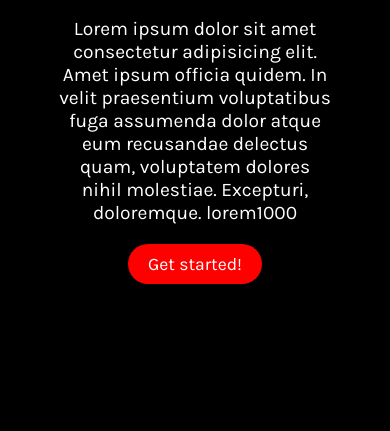
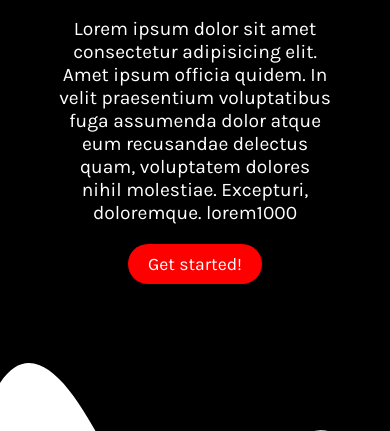
Before and after one commit to Zabzx/tourni, a plain HTML site: page index.html in a window 390 px wide. Shown: the part 413-844 px from the top of the page. Drawn offline with nearby package versions, Linux system fonts and the light colour scheme.

Commit message:
more UI adjustments for mobile

```diff
--- a/style.css
+++ b/style.css
@@ -15,6 +15,7 @@
 body {
     font-family: 'Karla', sans-serif;
     background-color: black;
+    overflow-x: hidden;
 }
 .divider {
     position: relative;
@@ -343,6 +344,9 @@ footer {
     .menu {
         display: block;
     }
+    .hero {
+        height: 80vh;
+    }
     .hero h1 {
         font-size: 2rem;
     }
```
